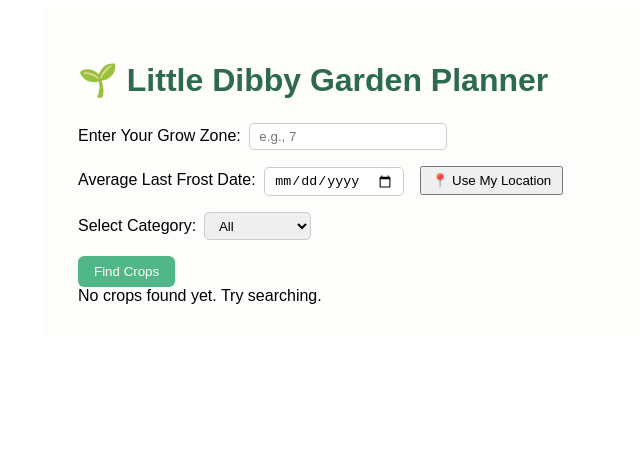
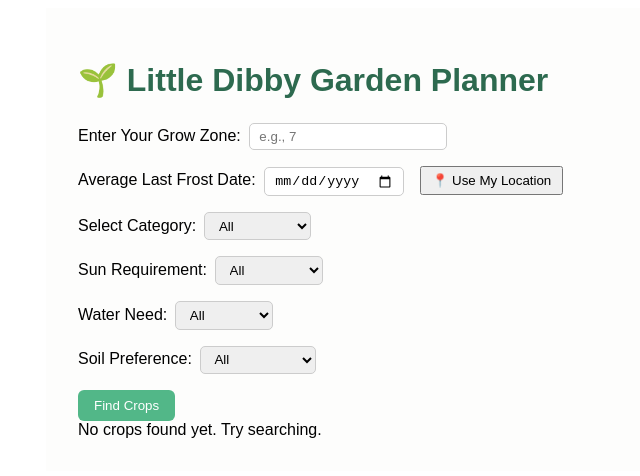
Before and after one commit to SpokenGarden/Find-Crops, a React (Create React App) app: page / in a window 1280 px wide. Shown: the top 476 px of the page, without its empty margins (162-802 px from the left). Built offline with nearby package versions, Linux system fonts and the light colour scheme.

Commit message:
Update App.js

```diff
--- a/src/App.js
+++ b/src/App.js
@@ -6,6 +6,9 @@ export default function GardenPlannerApp() {
   const [category, setCategory] = useState("all");
   const [filteredCrops, setFilteredCrops] = useState([]);
   const [frostDate, setFrostDate] = useState("");
+  const [sunRequirement, setSunRequirement] = useState("all");
+  const [waterNeed, setWaterNeed] = useState("all");
+  const [soilPreference, setSoilPreference] = useState("all");
 
   useEffect(() => {
     fetch("/cropData.json")
@@ -143,6 +146,55 @@ export default function GardenPlannerApp() {
         </label>
       </div>
 
+      <div style={{ marginBottom: "1rem" }}>
+        <label>
+          Sun Requirement:
+          <select
+            value={sunRequirement}
+            onChange={(e) => setSunRequirement(e.target.value)}
+            style={{ marginLeft: "0.5rem", padding: "0.3rem 0.6rem", borderRadius: "5px", border: "1px solid #ccc" }}
+          >
+            <option value="all">All</option>
+            <option value="full sun">Full Sun</option>
+            <option value="part shade">Part Shade</option>
+            <option value="full shade">Full Shade</option>
+          </select>
+        </label>
+      </div>
+
+      <div style={{ marginBottom: "1rem" }}>
+        <label>
+          Water Need:
+          <select
+            value={waterNeed}
+            onChange={(e) => setWaterNeed(e.target.value)}
+            style={{ marginLeft: "0.5rem", padding: "0.3rem 0.6rem", borderRadius: "5px", border: "1px solid #ccc" }}
+          >
+            <option value="all">All</option>
+            <option value="low">Low</option>
+            <option value="moderate">Moderate</option>
+            <option value="high">High</option>
+          </select>
+        </label>
+      </div>
+
+      <div style={{ marginBottom: "1rem" }}>
+        <label>
+          Soil Preference:
+          <select
+            value={soilPreference}
+            onChange={(e) => setSoilPreference(e.target.value)}
+            style={{ marginLeft: "0.5rem", padding: "0.3rem 0.6rem", borderRadius: "5px", border: "1px solid #ccc" }}
+          >
+            <option value="all">All</option>
+            <option value="loamy">Loamy</option>
+            <option value="sandy">Sandy</option>
+            <option value="clay">Clay</option>
+            <option value="well-drained">Well-drained</option>
+          </select>
+        </label>
+      </div>
+
       <button
         onClick={handleSearch}
         style={{ padding: "0.5rem 1rem", backgroundColor: "#52b788", color: "white", border: "none", borderRadius: "6px", cursor: "pointer" }}
```
